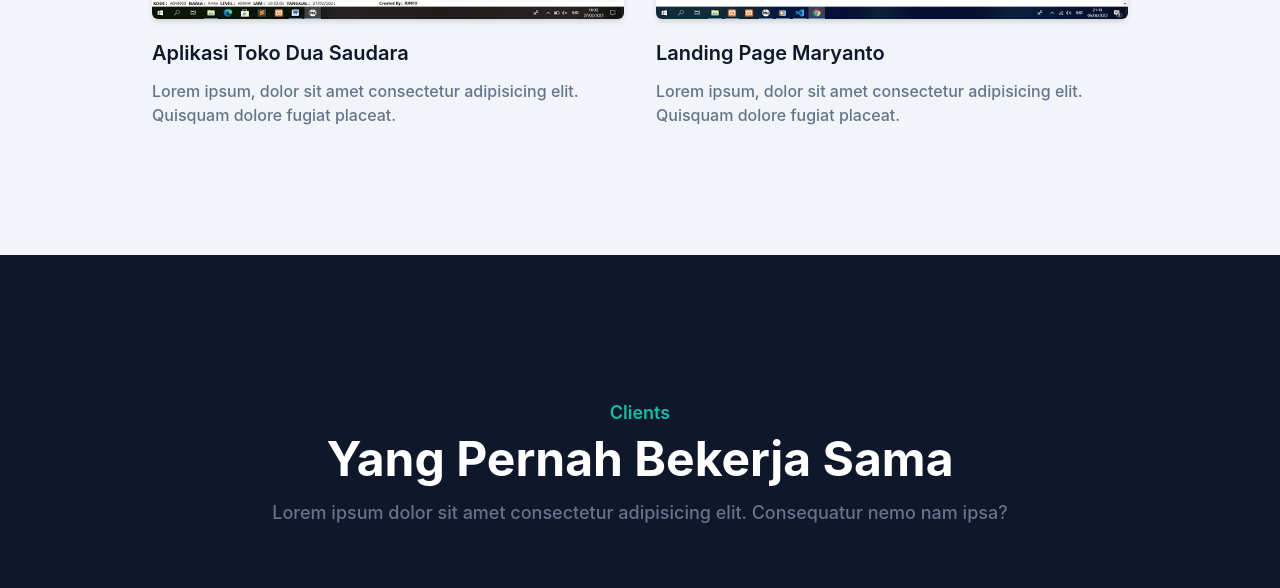
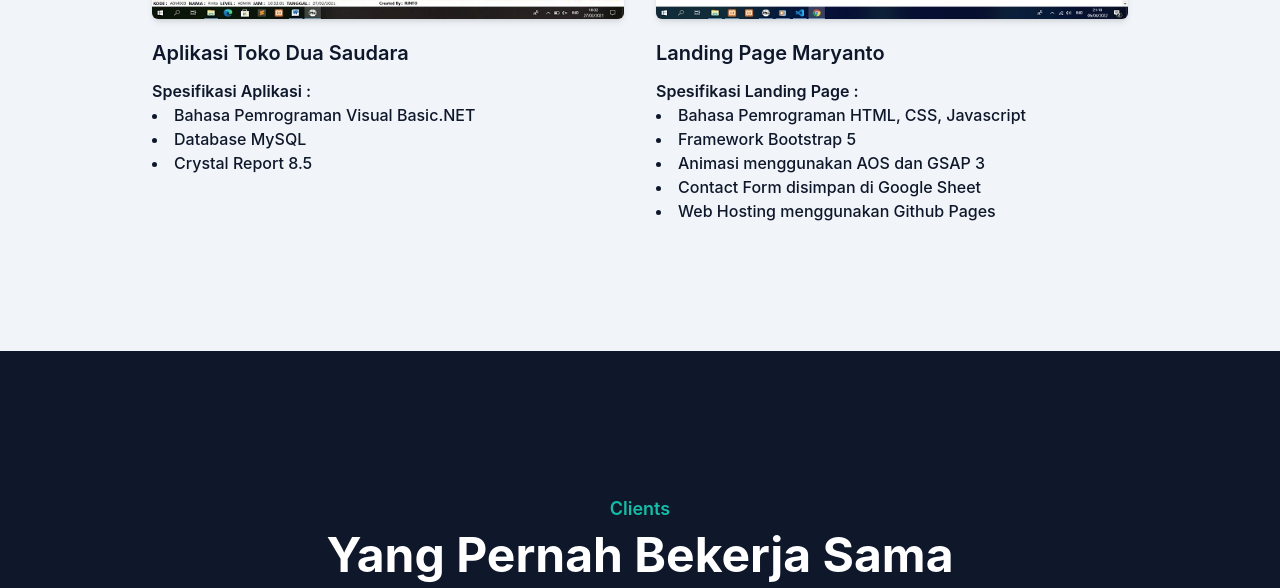
Before and after one commit to rintomaryanto/portfolio-tailwind-css, a website: page index.html in a window 1280 px wide. Shown: the part 1840-2428 px from the top of the page. Drawn offline with Linux system fonts and the light colour scheme.

Commit message:
menambahkan spesifikasi pada portfolio

```diff
--- a/index.html
+++ b/index.html
@@ -161,7 +161,10 @@
               <img src="dist/img/portfolio/1.jpg" alt="Software Toko" width="w-full" />
             </div>
             <h3 class="mt-5 mb-3 text-xl font-semibold text-dark dark:text-white">Aplikasi Toko Dua Saudara</h3>
-            <p class="text-base font-medium text-secondary">Lorem ipsum, dolor sit amet consectetur adipisicing elit. Quisquam dolore fugiat placeat.</p>
+            <p class="text-base font-semibold text-dark dark:text-white">Spesifikasi Aplikasi :</p>
+            <li class="text-base font-medium text-dark dark:text-white">Bahasa Pemrograman Visual Basic.NET</li>
+            <li class="text-base font-medium text-dark dark:text-white">Database MySQL</li>
+            <li class="text-base font-medium text-dark dark:text-white">Crystal Report 8.5</li>
           </div>
 
           <div class="mb-12 p-4 md:w-1/2">
@@ -169,7 +172,12 @@
               <img src="dist/img/portfolio/2.jpg" alt="Landing Page" width="w-full" />
             </div>
             <h3 class="mt-5 mb-3 text-xl font-semibold text-dark dark:text-white">Landing Page Maryanto</h3>
-            <p class="text-base font-medium text-secondary">Lorem ipsum, dolor sit amet consectetur adipisicing elit. Quisquam dolore fugiat placeat.</p>
+            <p class="text-base font-semibold text-dark dark:text-white">Spesifikasi Landing Page :</p>
+            <li class="text-base font-medium text-dark dark:text-white">Bahasa Pemrograman HTML, CSS, Javascript</li>
+            <li class="text-base font-medium text-dark dark:text-white">Framework Bootstrap 5</li>
+            <li class="text-base font-medium text-dark dark:text-white">Animasi menggunakan AOS dan GSAP 3</li>
+            <li class="text-base font-medium text-dark dark:text-white">Contact Form disimpan di Google Sheet</li>
+            <li class="text-base font-medium text-dark dark:text-white">Web Hosting menggunakan Github Pages</li>
           </div>
         </div>
       </div>
```
Also changed, not shown: dist/css/final.css.
